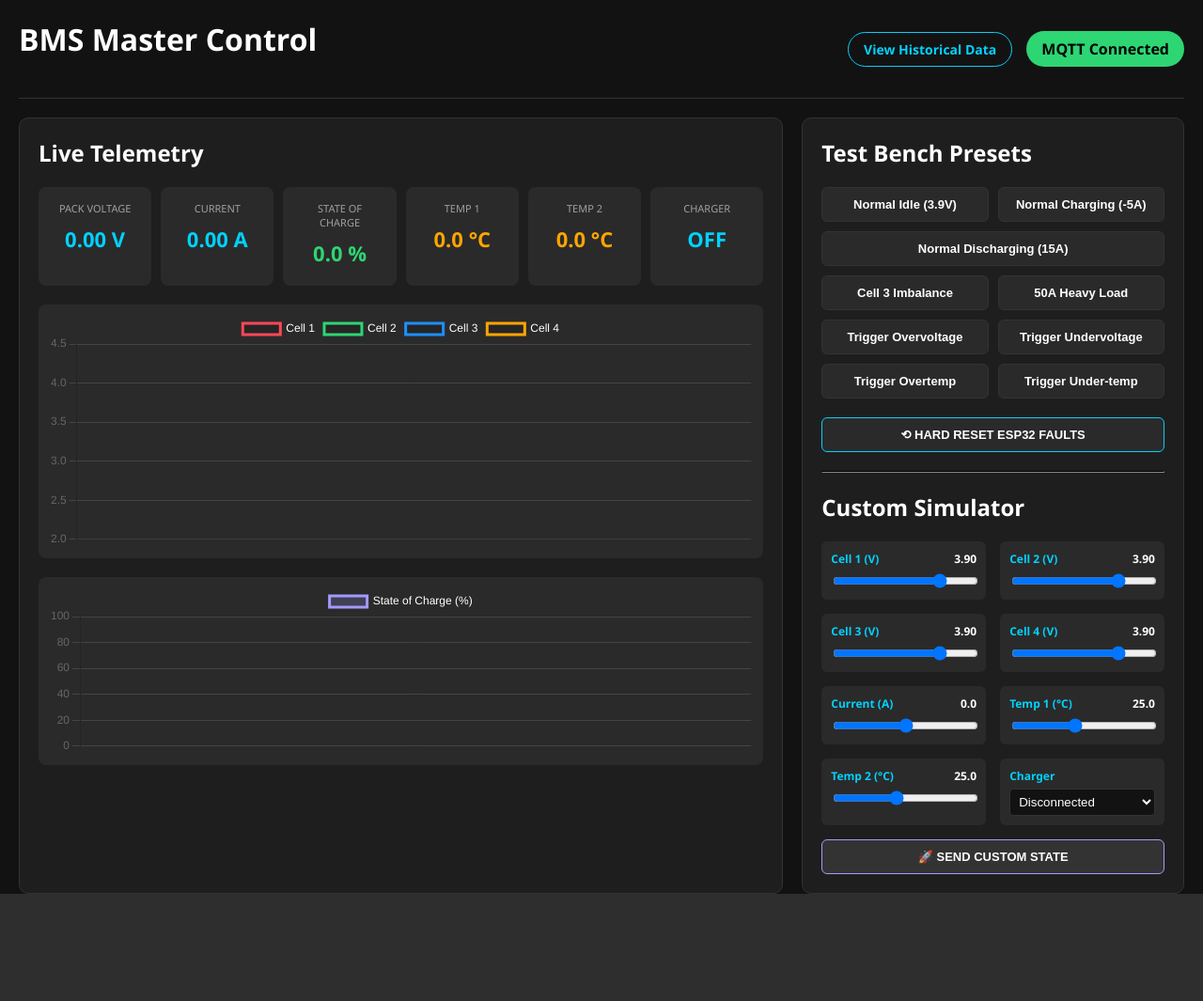
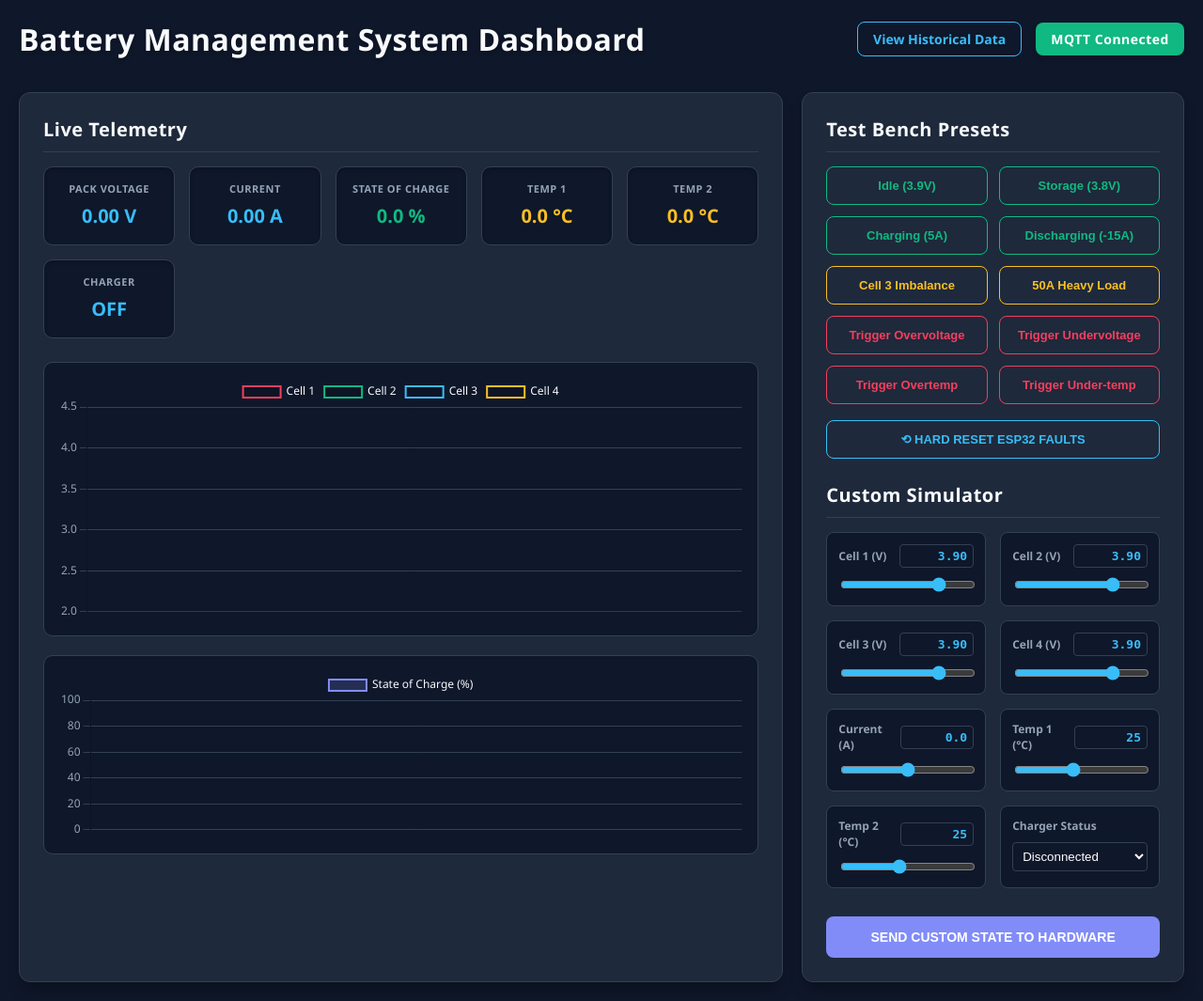
Before and after one commit to MSRishab007/battery-management-system, a Flask app: page / in a window 1280 px wide. Shown: the whole page at 94% size. Before the commit the page ends 951 px from the top, so only its background shows below. Run offline with Flask 3, Linux system fonts and the light colour scheme; data that the repository does not hold is empty.

Commit message:
Fix Discharging Issue

```diff
--- a/BMS-Flask/app.py
+++ b/BMS-Flask/app.py
@@ -184,9 +184,11 @@ def handle_command():
         if action == 'normal_idle':
             sim_state.update({"v1": 3.9, "v2": 3.9, "v3": 3.9, "v4": 3.9, "c": 0.0, "t1": 25.0, "t2": 25.0, "charger": 0})
         elif action == 'normal_charge':
-            sim_state.update({"v1": 3.9, "v2": 3.9, "v3": 3.9, "v4": 3.9, "c": -5.0, "t1": 30.0, "t2": 30.0, "charger": 1})
+            sim_state.update({"v1": 3.9, "v2": 3.9, "v3": 3.9, "v4": 3.9, "c": 5.0, "t1": 30.0, "t2": 30.0, "charger": 1})
         elif action == 'normal_discharge':
-            sim_state.update({"v1": 3.8, "v2": 3.8, "v3": 3.8, "v4": 3.8, "c": 15.0, "t1": 32.0, "t2": 32.0, "charger": 0})
+            sim_state.update({"v1": 3.8, "v2": 3.8, "v3": 3.8, "v4": 3.8, "c": -15.0, "t1": 32.0, "t2": 32.0, "charger": 0})
+        elif action == 'storage_mode':
+            sim_state.update({"v1": 3.8, "v2": 3.8, "v3": 3.8, "v4": 3.8, "c": 0.0, "t1": 25.0, "t2": 25.0, "charger": 0})
         elif action == 'fault_imbalance':
             sim_state.update({"v1": 3.8, "v2": 3.8, "v3": 4.3, "v4": 3.8}) # Cell 3 spiked
         elif action == 'deep_discharge':
--- a/BMS-Flask/templates/index.html
+++ b/BMS-Flask/templates/index.html
@@ -3,93 +3,135 @@
 <head>
     <meta charset="UTF-8">
     <meta name="viewport" content="width=device-width, initial-scale=1.0">
-    <title>BMS Master Control</title>
+    <title>Battery Management System Dashboard and Controller</title>
     <script src="https://cdn.jsdelivr.net/npm/chart.js"></script>
     <style>
+        /* Sleek Modern "Slate" Color Palette */
         :root {
-            --bg-color: #121212;
-            --panel-bg: #1e1e1e;
-            --text-main: #ffffff;
-            --text-muted: #a0a0a0;
-            --accent: #00d2ff;
-            --accent-alt: #a29bfe;
-            --danger: #ff4757;
-            --warning: #ffa502;
-            --success: #2ed573;
-            --border: #333333;
+            --bg-color: #0f172a;        /* Deep slate background */
+            --panel-bg: #1e293b;        /* Lighter slate for panels */
+            --text-main: #f8fafc;
+            --text-muted: #94a3b8;
+            --accent: #38bdf8;          /* Light blue */
+            --accent-alt: #818cf8;      /* Indigo */
+            --danger: #f43f5e;          /* Rose red */
+            --warning: #fbbf24;         /* Amber */
+            --success: #10b981;         /* Emerald green */
+            --border: #334155;
         }
+        /* Number Input Styling */
+        input[type=number] {
+            width: 65px;
+            background: var(--bg-color);
+            color: var(--accent);
+            border: 1px solid var(--border);
+            border-radius: 4px;
+            padding: 4px 6px;
+            text-align: right;
+            font-weight: bold;
+            font-family: monospace;
+            font-size: 13px;
+        }
+        input[type=number]:focus { outline: none; border-color: var(--accent); }
 
+        /* Remove the up/down arrows from number inputs for a cleaner look */
+        input[type=number]::-webkit-inner-spin-button,
+        input[type=number]::-webkit-outer-spin-button { -webkit-appearance: none; margin: 0; }
         body {
-            font-family: 'Segoe UI', Tahoma, Geneva, Verdana, sans-serif;
+            font-family: 'Segoe UI', system-ui, -apple-system, sans-serif;
             background-color: var(--bg-color);
             color: var(--text-main);
             margin: 0;
             padding: 20px;
             display: flex;
             flex-direction: column;
-            height: 100vh;
+            min-height: 100vh;
         }
 
-        h1, h2, h3 { margin-top: 0; }
+        h1, h2, h3 { margin-top: 0; font-weight: 600; letter-spacing: 0.5px; }
+        h2 { font-size: 1.25rem; margin-bottom: 15px; border-bottom: 1px solid var(--border); padding-bottom: 10px;}
 
+        /* Header Navigation */
         .header {
             display: flex; justify-content: space-between; align-items: center;
-            padding-bottom: 20px; border-bottom: 1px solid var(--border); margin-bottom: 20px;
-        }
-        .nav-btn {
-            background-color: transparent;
-            color: var(--accent);
-            border: 1px solid var(--accent);
-            padding: 8px 16px;
-            border-radius: 20px;
-            cursor: pointer;
-            text-decoration: none;
-            font-weight: bold;
-            transition: 0.2s;
-            font-size: 14px;
+            padding-bottom: 15px; margin-bottom: 20px;
         }
 
-        .nav-btn:hover { background-color: var(--accent); color: black; }
+        .header h1 { margin: 0; color: var(--text-main); text-shadow: 0 2px 4px rgba(0,0,0,0.3); }
+
+        .nav-btn {
+            background-color: transparent; color: var(--accent);
+            border: 1px solid var(--accent); padding: 8px 16px;
+            border-radius: 8px; cursor: pointer; text-decoration: none;
+            font-weight: 600; transition: all 0.2s ease; font-size: 14px;
+        }
+        .nav-btn:hover { background-color: var(--accent); color: #000; box-shadow: 0 0 10px rgba(56, 189, 248, 0.3); }
 
         .status-badge {
-            padding: 8px 16px; border-radius: 20px; background-color: var(--success);
-            color: black; font-weight: bold;
+            padding: 8px 16px; border-radius: 8px; background-color: var(--success);
+            color: white; font-weight: bold; font-size: 14px; box-shadow: 0 4px 6px rgba(0,0,0,0.1);
+            letter-spacing: 0.5px;
         }
 
+        /* Grid Layout */
         .dashboard-grid { display: grid; grid-template-columns: 2fr 1fr; gap: 20px; flex-grow: 1; }
-        .panel { background-color: var(--panel-bg); border-radius: 10px; padding: 20px; border: 1px solid var(--border); }
+        .panel {
+            background-color: var(--panel-bg); border-radius: 12px; padding: 25px;
+            border: 1px solid var(--border); box-shadow: 0 10px 15px -3px rgba(0, 0, 0, 0.3);
+        }
 
-        /* Stats Grid */
-        .stats-grid { display: grid; grid-template-columns: repeat(auto-fit, minmax(110px, 1fr)); gap: 10px; margin-bottom: 20px; }
-        .stat-box { background-color: #2a2a2a; padding: 15px; border-radius: 8px; text-align: center; }
-        .stat-value { font-size: 22px; font-weight: bold; color: var(--accent); margin: 10px 0 5px 0; }
-        .stat-label { font-size: 11px; color: var(--text-muted); text-transform: uppercase; }
+        /* Stats Grid - Widened minmax to fix overflow */
+        .stats-grid { display: grid; grid-template-columns: repeat(auto-fit, minmax(130px, 1fr)); gap: 15px; margin-bottom: 25px; }
+        .stat-box {
+            background-color: var(--bg-color); padding: 15px 10px; border-radius: 10px;
+            text-align: center; border: 1px solid var(--border);
+            box-shadow: inset 0 2px 4px rgba(0,0,0,0.2);
+        }
+        .stat-value { font-size: 20px; font-weight: bold; color: var(--accent); margin: 8px 0 2px 0; }
+        .stat-label { font-size: 11px; color: var(--text-muted); text-transform: uppercase; letter-spacing: 0.5px; font-weight: 600; }
 
-        /* Preset Buttons */
-        .preset-grid { display: grid; grid-template-columns: 1fr 1fr; gap: 10px; margin-bottom: 20px; }
-        button { background-color: #2a2a2a; color: var(--text-main); border: 1px solid var(--border); padding: 10px; border-radius: 6px; cursor: pointer; transition: all 0.2s; font-weight: 600; font-size: 13px; }
-        button:hover { background-color: #3a3a3a; border-color: var(--accent); }
-        button.btn-danger:hover { background-color: var(--danger); color: white; border-color: var(--danger); }
-        button.btn-warning:hover { background-color: var(--warning); color: black; border-color: var(--warning); }
-        button.btn-success:hover { background-color: var(--success); color: black; border-color: var(--success); }
+        /* Modern Outline Buttons */
+        .preset-grid { display: grid; grid-template-columns: 1fr 1fr; gap: 12px; margin-bottom: 25px; }
+        button {
+            background-color: transparent; border: 1px solid var(--border); padding: 12px;
+            border-radius: 8px; cursor: pointer; transition: all 0.2s ease;
+            font-weight: 600; font-size: 13px; color: var(--text-main);
+        }
+
+        button.btn-success { border-color: var(--success); color: var(--success); }
+        button.btn-success:hover { background-color: var(--success); color: #fff; box-shadow: 0 4px 12px rgba(16, 185, 129, 0.2); }
+
+        button.btn-warning { border-color: var(--warning); color: var(--warning); }
+        button.btn-warning:hover { background-color: var(--warning); color: #000; box-shadow: 0 4px 12px rgba(251, 191, 36, 0.2); }
+
+        button.btn-danger { border-color: var(--danger); color: var(--danger); }
+        button.btn-danger:hover { background-color: var(--danger); color: #fff; box-shadow: 0 4px 12px rgba(244, 63, 94, 0.2); }
+
+        button.btn-reset { border-color: var(--accent); color: var(--accent); grid-column: span 2; margin-top: 5px; }
+        button.btn-reset:hover { background-color: var(--accent); color: #000; box-shadow: 0 4px 12px rgba(56, 189, 248, 0.3); }
+
+        button.btn-submit { background-color: var(--accent-alt); color: #fff; border: none; width: 100%; padding: 14px; font-size: 14px; margin-top: 10px; }
+        button.btn-submit:hover { background-color: #6366f1; box-shadow: 0 4px 12px rgba(129, 140, 248, 0.4); }
 
         /* Custom Sliders */
-        .custom-sliders { display: grid; grid-template-columns: 1fr 1fr; gap: 15px; margin-bottom: 15px; }
-        .slider-group { display: flex; flex-direction: column; background: #2a2a2a; padding: 10px; border-radius: 6px; }
-        .slider-group label { font-size: 12px; color: var(--accent); display: flex; justify-content: space-between; margin-bottom: 5px; font-weight: bold;}
-        .slider-group span { color: white; }
-        input[type=range] { width: 100%; cursor: pointer; }
-        select { width: 100%; padding: 5px; background: #121212; color: white; border: 1px solid var(--border); border-radius: 4px;}
+        .custom-sliders { display: grid; grid-template-columns: 1fr 1fr; gap: 15px; margin-bottom: 20px; }
+        .slider-group { display: flex; flex-direction: column; background: var(--bg-color); padding: 12px; border-radius: 8px; border: 1px solid var(--border); }
+        .slider-group label { font-size: 12px; color: var(--text-muted); display: flex; justify-content: space-between; margin-bottom: 8px; font-weight: 600;}
+        .slider-group span { color: var(--accent); font-weight: bold; }
+
+        input[type=range] { width: 100%; cursor: pointer; accent-color: var(--accent); }
+        select { width: 100%; padding: 6px; background: var(--bg-color); color: white; border: 1px solid var(--border); border-radius: 4px; outline: none;}
+        select:focus { border-color: var(--accent); }
 
         /* Charts */
         .charts-wrapper { display: flex; flex-direction: column; gap: 20px; }
-        .chart-container { height: 250px; background-color: #2a2a2a; border-radius: 8px; padding: 10px; position: relative; }
+        .chart-container { height: 260px; background-color: var(--bg-color); border-radius: 10px; padding: 15px; border: 1px solid var(--border); }
     </style>
 </head>
 <body>
 
     <div class="header">
-        <h1>BMS Master Control</h1>
+        <h1>Battery Management System Dashboard</h1>
         <div style="display: flex; gap: 15px; align-items: center;">
             <a href="/history" class="nav-btn">View Historical Data</a>
             <div class="status-badge" id="conn-status">MQTT Connected</div>
@@ -117,10 +159,11 @@
 
         <div class="panel">
             <h2>Test Bench Presets</h2>
-<div class="preset-grid">
-                <button class="btn-success" onclick="sendCommand('preset', 'normal_idle')">Normal Idle (3.9V)</button>
-                <button class="btn-success" onclick="sendCommand('preset', 'normal_charge')">Normal Charging (-5A)</button>
-                <button class="btn-success" style="grid-column: span 2;" onclick="sendCommand('preset', 'normal_discharge')">Normal Discharging (15A)</button>
+            <div class="preset-grid">
+                <button class="btn-success" onclick="sendCommand('preset', 'normal_idle')">Idle (3.9V)</button>
+                <button class="btn-success" onclick="sendCommand('preset', 'storage_mode')">Storage (3.8V)</button>
+                <button class="btn-success" onclick="sendCommand('preset', 'normal_charge')">Charging (5A)</button>
+                <button class="btn-success" onclick="sendCommand('preset', 'normal_discharge')">Discharging (-15A)</button>
 
                 <button class="btn-warning" onclick="sendCommand('preset', 'fault_imbalance')">Cell 3 Imbalance</button>
                 <button class="btn-warning" onclick="sendCommand('preset', 'deep_discharge')">50A Heavy Load</button>
@@ -130,37 +173,84 @@
                 <button class="btn-danger" onclick="sendCommand('preset', 'fault_ot')">Trigger Overtemp</button>
                 <button class="btn-danger" onclick="sendCommand('preset', 'extreme_cold')">Trigger Under-temp</button>
 
-                <button style="grid-column: span 2; margin-top: 10px; border-color: var(--accent);" onclick="sendCommand('raw', 'RESET')">
-                    ⟲ HARD RESET ESP32 FAULTS
-                </button>
+                <button class="btn-reset" onclick="sendCommand('raw', 'RESET')">⟲ HARD RESET ESP32 FAULTS</button>
             </div>
-
-            <hr style="border-color: var(--border); margin: 20px 0;">
 
             <h2>Custom Simulator</h2>
             <div class="custom-sliders">
-                <div class="slider-group"><label>Cell 1 (V) <span id="out-v1">3.90</span></label><input type="range" id="sim-v1" min="2.0" max="4.5" step="0.01" value="3.9" oninput="updateVal(this, 'out-v1')"></div>
-                <div class="slider-group"><label>Cell 2 (V) <span id="out-v2">3.90</span></label><input type="range" id="sim-v2" min="2.0" max="4.5" step="0.01" value="3.9" oninput="updateVal(this, 'out-v2')"></div>
-                <div class="slider-group"><label>Cell 3 (V) <span id="out-v3">3.90</span></label><input type="range" id="sim-v3" min="2.0" max="4.5" step="0.01" value="3.9" oninput="updateVal(this, 'out-v3')"></div>
-                <div class="slider-group"><label>Cell 4 (V) <span id="out-v4">3.90</span></label><input type="range" id="sim-v4" min="2.0" max="4.5" step="0.01" value="3.9" oninput="updateVal(this, 'out-v4')"></div>
+                <div class="slider-group">
+                    <div style="display: flex; justify-content: space-between; align-items: center; margin-bottom: 8px;">
+                        <label style="margin: 0;">Cell 1 (V)</label>
+                        <input type="number" id="num-v1" min="2.0" max="4.5" step="0.01" value="3.90" oninput="syncVal('num-v1', 'sim-v1')">
+                    </div>
+                    <input type="range" id="sim-v1" min="2.0" max="4.5" step="0.01" value="3.90" oninput="syncVal('sim-v1', 'num-v1')">
+                </div>
 
-                <div class="slider-group"><label>Current (A) <span id="out-c">0.0</span></label><input type="range" id="sim-c" min="-100" max="100" step="0.1" value="0.0" oninput="updateVal(this, 'out-c')"></div>
-                <div class="slider-group"><label>Temp 1 (°C) <span id="out-t1">25.0</span></label><input type="range" id="sim-t1" min="-20" max="85" step="1" value="25" oninput="updateVal(this, 'out-t1')"></div>
+                <div class="slider-group">
+                    <div style="display: flex; justify-content: space-between; align-items: center; margin-bottom: 8px;">
+                        <label style="margin: 0;">Cell 2 (V)</label>
+                        <input type="number" id="num-v2" min="2.0" max="4.5" step="0.01" value="3.90" oninput="syncVal('num-v2', 'sim-v2')">
+                    </div>
+                    <input type="range" id="sim-v2" min="2.0" max="4.5" step="0.01" value="3.90" oninput="syncVal('sim-v2', 'num-v2')">
+                </div>
 
-                <div class="slider-group"><label>Temp 2 (°C) <span id="out-t2">25.0</span></label><input type="range" id="sim-t2" min="-20" max="85" step="1" value="25" oninput="updateVal(this, 'out-t2')"></div>
-                <div class="slider-group"><label>Charger</label>
+                <div class="slider-group">
+                    <div style="display: flex; justify-content: space-between; align-items: center; margin-bottom: 8px;">
+                        <label style="margin: 0;">Cell 3 (V)</label>
+                        <input type="number" id="num-v3" min="2.0" max="4.5" step="0.01" value="3.90" oninput="syncVal('num-v3', 'sim-v3')">
+                    </div>
+                    <input type="range" id="sim-v3" min="2.0" max="4.5" step="0.01" value="3.90" oninput="syncVal('sim-v3', 'num-v3')">
+                </div>
+
+                <div class="slider-group">
+                    <div style="display: flex; justify-content: space-between; align-items: center; margin-bottom: 8px;">
+                        <label style="margin: 0;">Cell 4 (V)</label>
+                        <input type="number" id="num-v4" min="2.0" max="4.5" step="0.01" value="3.90" oninput="syncVal('num-v4', 'sim-v4')">
+                    </div>
+                    <input type="range" id="sim-v4" min="2.0" max="4.5" step="0.01" value="3.90" oninput="syncVal('sim-v4', 'num-v4')">
+                </div>
+
+                <div class="slider-group">
+                    <div style="display: flex; justify-content: space-between; align-items: center; margin-bottom: 8px;">
+                        <label style="margin: 0;">Current (A)</label>
+                        <input type="number" id="num-c" min="-100" max="100" step="0.1" value="0.0" oninput="syncVal('num-c', 'sim-c')">
+                    </div>
+                    <input type="range" id="sim-c" min="-100" max="100" step="0.1" value="0.0" oninput="syncVal('sim-c', 'num-c')">
+                </div>
+
+                <div class="slider-group">
+                    <div style="display: flex; justify-content: space-between; align-items: center; margin-bottom: 8px;">
+                        <label style="margin: 0;">Temp 1 (°C)</label>
+                        <input type="number" id="num-t1" min="-20" max="85" step="1" value="25" oninput="syncVal('num-t1', 'sim-t1')">
+                    </div>
+                    <input type="range" id="sim-t1" min="-20" max="85" step="1" value="25" oninput="syncVal('sim-t1', 'num-t1')">
+                </div>
+
+                <div class="slider-group">
+                    <div style="display: flex; justify-content: space-between; align-items: center; margin-bottom: 8px;">
+                        <label style="margin: 0;">Temp 2 (°C)</label>
+                        <input type="number" id="num-t2" min="-20" max="85" step="1" value="25" oninput="syncVal('num-t2', 'sim-t2')">
+                    </div>
+                    <input type="range" id="sim-t2" min="-20" max="85" step="1" value="25" oninput="syncVal('sim-t2', 'num-t2')">
+                </div>
+
+                <div class="slider-group">
+                    <label style="margin-bottom: 9px;">Charger Status</label>
                     <select id="sim-chg">
                         <option value="0">Disconnected</option>
                         <option value="1">Connected</option>
                     </select>
                 </div>
             </div>
-            <button style="width: 100%; border-color: var(--accent-alt); background: var(--border);" onclick="sendCustom()">🚀 SEND CUSTOM STATE</button>
+            <button class="btn-submit" onclick="sendCustom()">SEND CUSTOM STATE TO HARDWARE</button>
         </div>
     </div>
 
     <script>
         // --- CHART SETUP ---
+        Chart.defaults.color = '#94a3b8'; // Global text color for charts
+        Chart.defaults.font.family = "'Segoe UI', sans-serif";
+
         const maxDataPoints = 30;
 
         // Voltage Chart
@@ -170,21 +260,21 @@
             data: {
                 labels: [],
                 datasets: [
-                    { label: 'Cell 1', borderColor: '#ff4757', data: [], tension: 0.3, pointRadius: 0 },
-                    { label: 'Cell 2', borderColor: '#2ed573', data: [], tension: 0.3, pointRadius: 0 },
-                    { label: 'Cell 3', borderColor: '#1e90ff', data: [], tension: 0.3, pointRadius: 0 },
-                    { label: 'Cell 4', borderColor: '#ffa502', data: [], tension: 0.3, pointRadius: 0 }
+                    { label: 'Cell 1', borderColor: '#f43f5e', data: [], tension: 0.3, pointRadius: 0, borderWidth: 2 },
+                    { label: 'Cell 2', borderColor: '#10b981', data: [], tension: 0.3, pointRadius: 0, borderWidth: 2 },
+                    { label: 'Cell 3', borderColor: '#38bdf8', data: [], tension: 0.3, pointRadius: 0, borderWidth: 2 },
+                    { label: 'Cell 4', borderColor: '#fbbf24', data: [], tension: 0.3, pointRadius: 0, borderWidth: 2 }
                 ]
             },
-            options: { responsive: true, maintainAspectRatio: false, animation: false, scales: { y: { min: 2.0, max: 4.5, grid: { color: '#444' } }, x: { grid: { color: '#444' } } }, plugins: { legend: { labels: { color: '#fff' } } } }
+            options: { responsive: true, maintainAspectRatio: false, animation: false, scales: { y: { min: 2.0, max: 4.5, grid: { color: '#334155' } }, x: { grid: { color: '#334155' } } }, plugins: { legend: { labels: { color: '#f8fafc' } } } }
         });
 
         // SoC Chart
         const ctxSoc = document.getElementById('socChart').getContext('2d');
         const chartSoc = new Chart(ctxSoc, {
             type: 'line',
-            data: { labels: [], datasets: [{ label: 'State of Charge (%)', borderColor: '#a29bfe', backgroundColor: 'rgba(162, 155, 254, 0.2)', fill: true, data: [], tension: 0.3, pointRadius: 0 }] },
-            options: { responsive: true, maintainAspectRatio: false, animation: false, scales: { y: { min: 0, max: 100, grid: { color: '#444' } }, x: { display: false } }, plugins: { legend: { labels: { color: '#fff' } } } }
+            data: { labels: [], datasets: [{ label: 'State of Charge (%)', borderColor: '#818cf8', backgroundColor: 'rgba(129, 140, 248, 0.2)', fill: true, data: [], tension: 0.3, pointRadius: 0, borderWidth: 2 }] },
+            options: { responsive: true, maintainAspectRatio: false, animation: false, scales: { y: { min: 0, max: 100, grid: { color: '#334155' } }, x: { display: false } }, plugins: { legend: { labels: { color: '#f8fafc' } } } }
         });
 
         // --- UI UPDATER ---
@@ -200,7 +290,9 @@
                     document.getElementById('val-soc').innerText = data.soc.toFixed(1) + ' %';
                     document.getElementById('val-t1').innerText = data.t1.toFixed(1) + ' °C';
                     document.getElementById('val-t2').innerText = data.t2.toFixed(1) + ' °C';
-                    document.getElementById('val-chg').innerText = data.charger ? "CONNECTED" : "OFF";
+
+                    // Fixed the overflow issue by using a shorter word "ACTIVE"
+                    document.getElementById('val-chg').innerText = data.charger ? "ACTIVE" : "OFF";
                     document.getElementById('val-chg').style.color = data.charger ? "var(--success)" : "var(--text-muted)";
 
                     const now = new Date().toLocaleTimeString('en-US', { hour12: false, hour: "numeric", minute: "numeric", second: "numeric" });
@@ -224,7 +316,7 @@
                     if (data.faults > 0) {
                         badge.style.backgroundColor = 'var(--danger)'; badge.style.color = 'white'; badge.innerText = 'FAULT: 0x' + data.faults.toString(16).toUpperCase();
                     } else {
-                        badge.style.backgroundColor = 'var(--success)'; badge.style.color = 'black'; badge.innerText = 'SYSTEM NORMAL';
+                        badge.style.backgroundColor = 'var(--success)'; badge.style.color = 'white'; badge.innerText = 'SYSTEM NORMAL';
                     }
                 })
                 .catch(err => console.log("Waiting for data..."));
@@ -237,8 +329,10 @@
         }
 
         // Custom Slider Logic
-        function updateVal(slider, textId) {
-            document.getElementById(textId).innerText = parseFloat(slider.value).toFixed(slider.step < 1 ? 2 : 1);
+        // Two-way synchronization between slider and number box
+        function syncVal(sourceId, targetId) {
+            const sourceVal = document.getElementById(sourceId).value;
+            document.getElementById(targetId).value = sourceVal;
         }
 
         function sendCustom() {
```
Also changed, not shown: bms_database.db, 2 other files.
